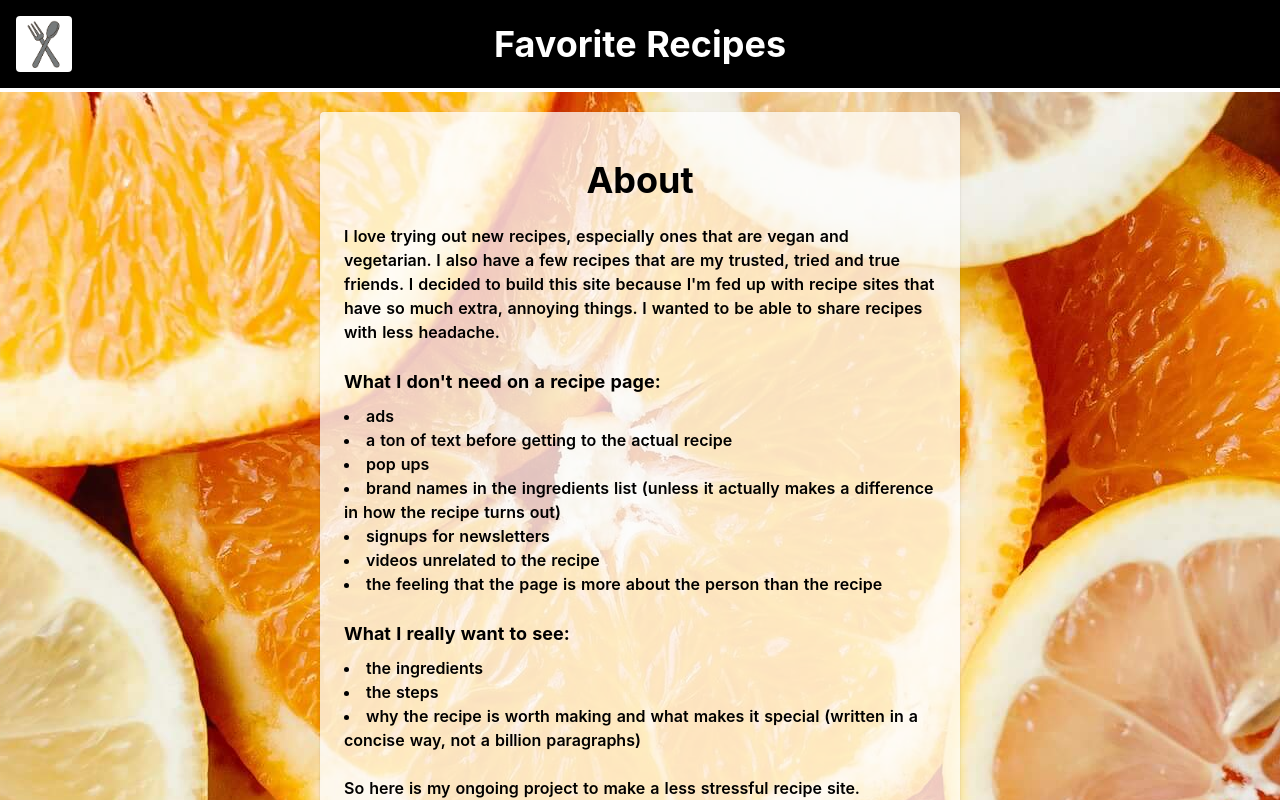
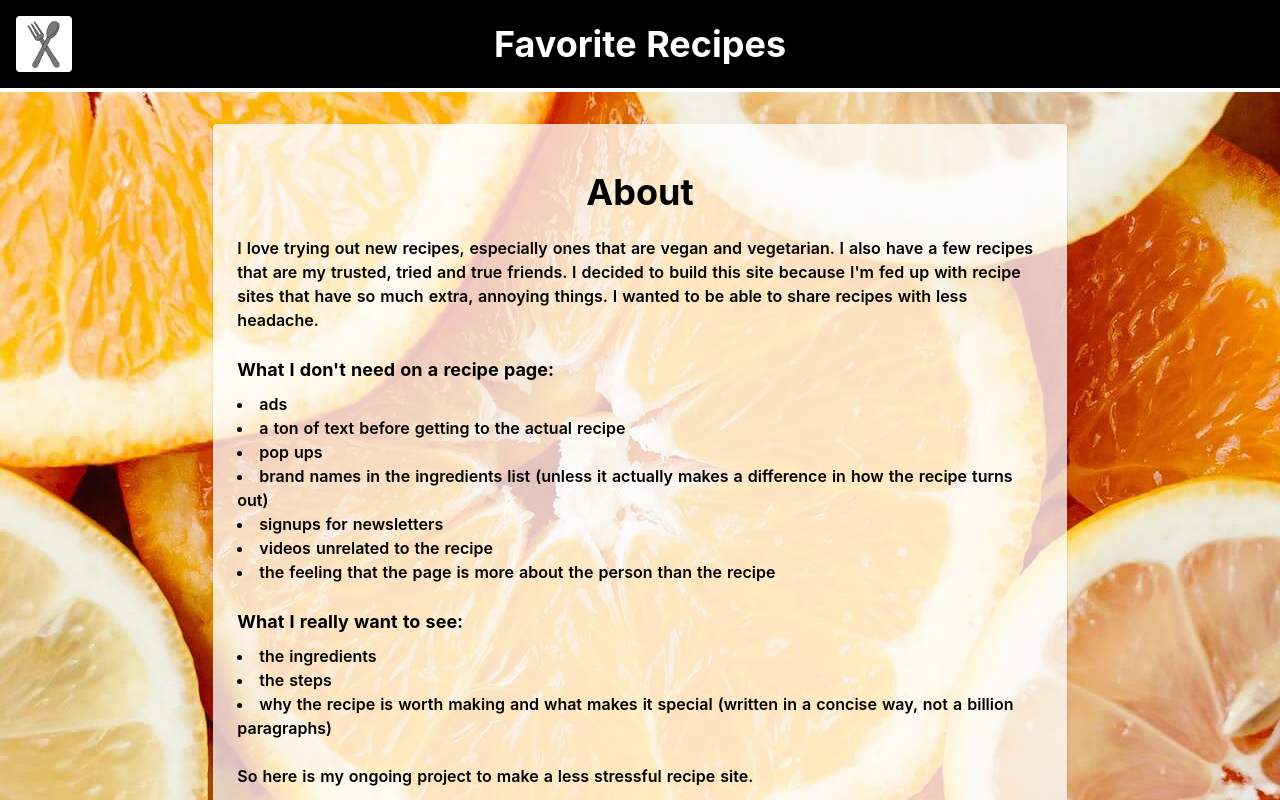
Before and after one commit to ethyl2/recipes, a Nuxt app: page /about in a window 1280 px wide. Shown: the top 800 px of the page. Built offline with nearby package versions, Linux system fonts and the light colour scheme.

Commit message:
Style: tweaks to about page

```diff
--- a/pages/about.vue
+++ b/pages/about.vue
@@ -20,8 +20,8 @@
         bg-opacity-75 bg-white
         my-4
         text-left
-        md:p-6 md:my-auto
-        lg:w-1/2
+        md:p-6
+        lg:w-2/3
       "
     >
       <h1 class="text-3xl font-bold text-center p-2 md:p-6 lg:text-4xl">
```
